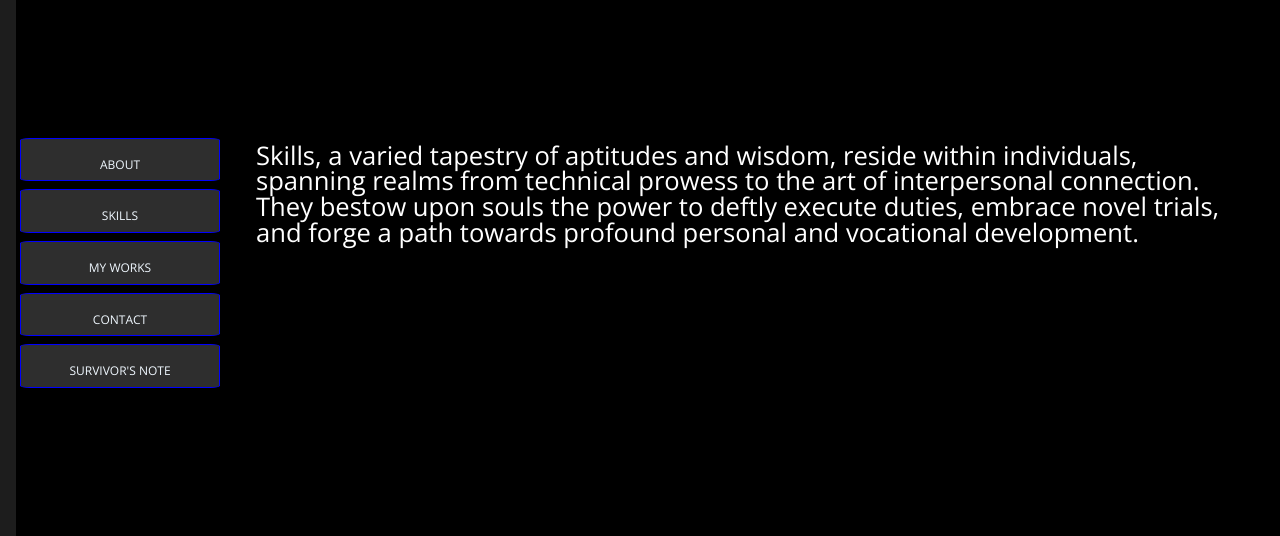
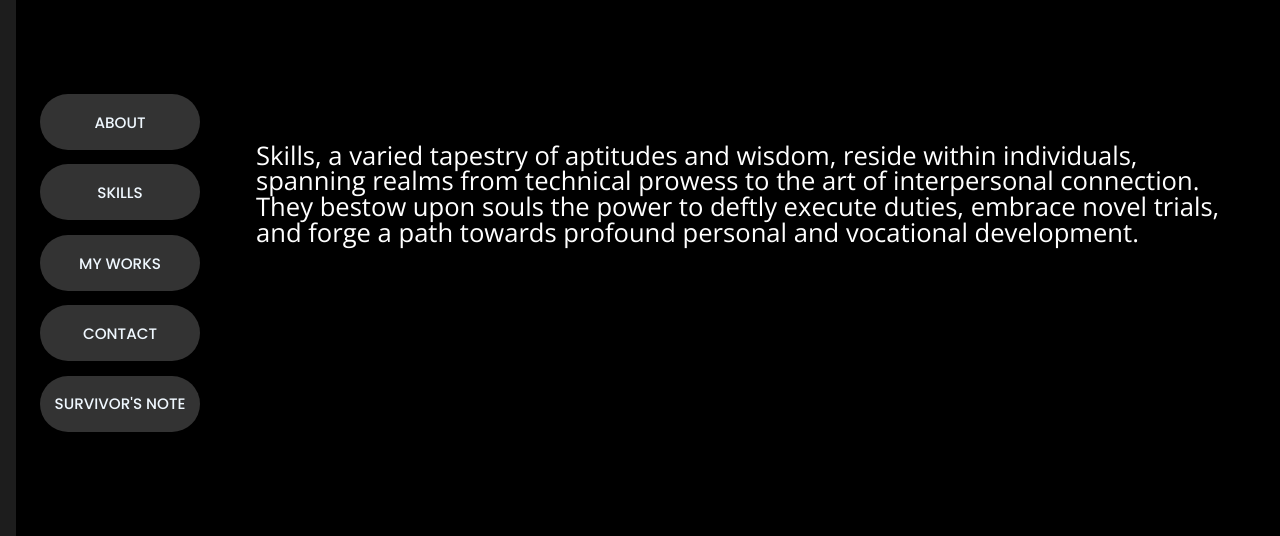
Before and after one commit to ervinMamutov/Portfolio, a website: page pages/skills.html in a window 1280 px wide. Shown: the part 206-742 px from the top of the page. Drawn offline with nearby package versions, Linux system fonts and the light colour scheme; a web font is replaced by a local one.

Commit message:
update skill menu

```diff
--- a/pages/skills.html
+++ b/pages/skills.html
@@ -24,23 +24,23 @@
           />
         </a>
       </div>
-      <div class="menu-more">
-        <nav class="more">
-          <ul class="more-info">
-            <li class="page-link">
-              <a href="./about.html" class="link">About</a>
+      <div class="menu-link">
+        <nav class="menu-more">
+          <ul class="menu-list">
+            <li class="list-page-link">
+              <a href="./about.html" class="menu-page-link">About</a>
             </li>
-            <li class="page-link">
-              <a href="./skills.html" class="link">Skills</a>
+            <li class="list-page-link">
+              <a href="./skills.html" class="menu-page-link">Skills</a>
             </li>
-            <li class="page-link">
-              <a href="./works.html" class="link">My Works</a>
+            <li class="list-page-link">
+              <a href="./works.html" class="menu-page-link">My Works</a>
             </li>
-            <li class="page-link">
-              <a href="./contact.html" class="link">Contact</a>
+            <li class="list-page-link">
+              <a href="./contact.html" class="menu-page-link">Contact</a>
             </li>
-            <li class="page-link">
-              <a href="./blog.html" class="link">Survivor's note</a>
+            <li class="list-page-link">
+              <a href="./blog.html" class="menu-page-link">Survivor's note</a>
             </li>
           </ul>
         </nav>
--- a/styles/skills.css
+++ b/styles/skills.css
@@ -1,5 +1,37 @@
 @import url(https://fonts.googleapis.com/css?family=Poppins:500,500italic&display=swap);
 
+/* ----- menu ----- */
+
+.menu-link {
+  display: grid;
+  font-family: Poppins, sans-serif;
+  place-items: center;
+}
+
+.menu-more {
+  display: inline-flex;
+  list-style: none;
+}
+
+.menu-list {
+  position: relative;
+}
+
+.list-page-link {
+  border-radius: 30px;
+  background-color: #333;
+  padding: 0.8rem 0;
+  margin: 0.9rem;
+  width: 10rem;
+  height: 3.5rem;
+}
+
+.menu-page-link {
+  color: #f0f8ff;
+  font-size: 0.95rem;
+}
+
+/* ----- social ----- */
 .social {
   display: grid;
   font-family: Poppins, sans-serif;
```
